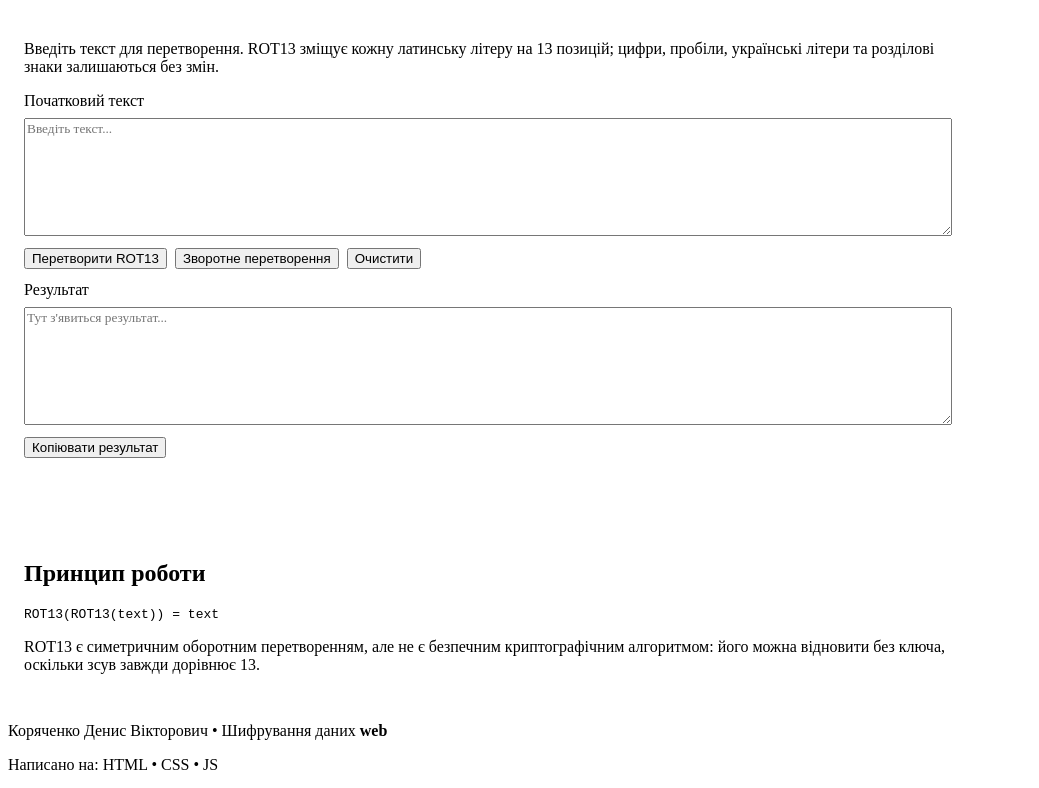
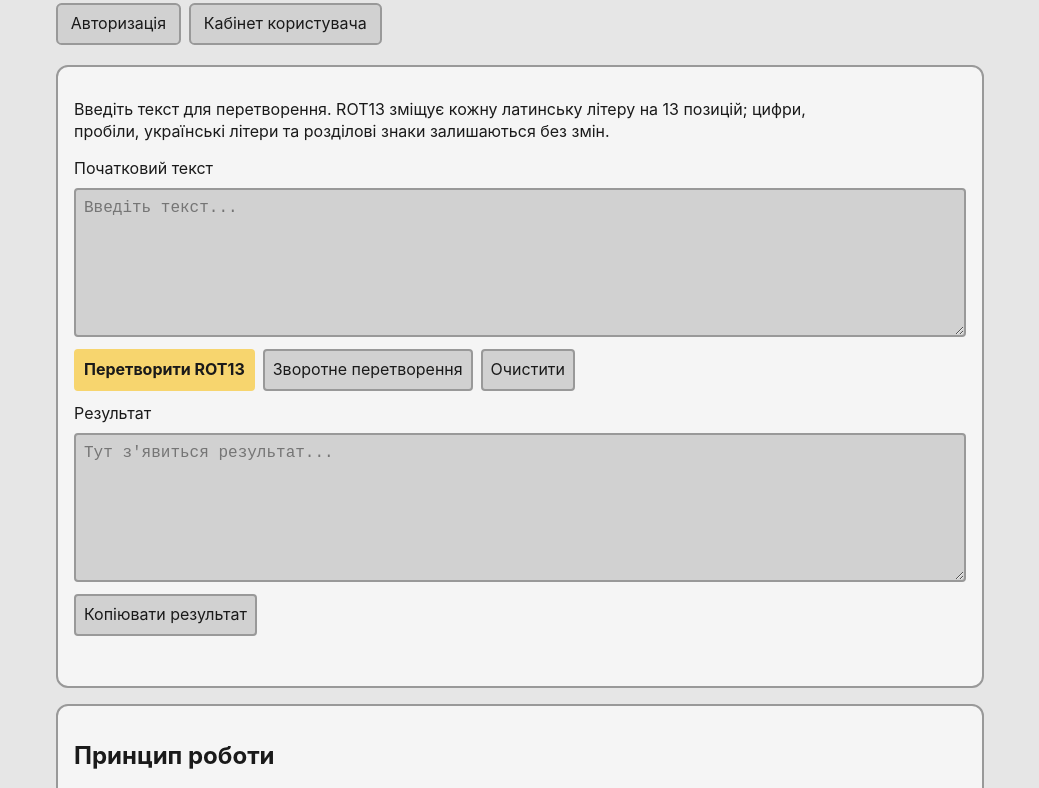
Before and after one commit to Mener7584/Cipher_web, a plain HTML site: page rot13/index.html in a window 1280 px wide. Shown: the part 106-894 px from the top of the page, without its empty margins (0-1039 px from the left). Drawn offline with Linux system fonts and the light colour scheme; the site is published under a folder, as on GitHub Pages, so addresses that start at the root find nothing.

Commit message:
Update index.html

```diff
--- a/rot13/index.html
+++ b/rot13/index.html
@@ -7,7 +7,7 @@
 
         <title>ROT13 • Шифрування даних</title>
 
-        <link rel="stylesheet" href="/style.css" />
+        <link rel="stylesheet" href="../style.css" />
         <link rel="stylesheet" href="style.css" />
         <link rel="icon" href="data:," />
         <script type="module" src="script.js"></script>
@@ -18,8 +18,8 @@
             <h1>ROT13</h1>
 
             <nav class="page-nav" aria-label="Навігація">
-                <a href="/index.html">Авторизація</a>
-                <a href="/user.html">Кабінет користувача</a>
+                <a href="../index.html">Авторизація</a>
+                <a href="../user.html">Кабінет користувача</a>
             </nav>
 
             <section class="rot13-panel">
```
